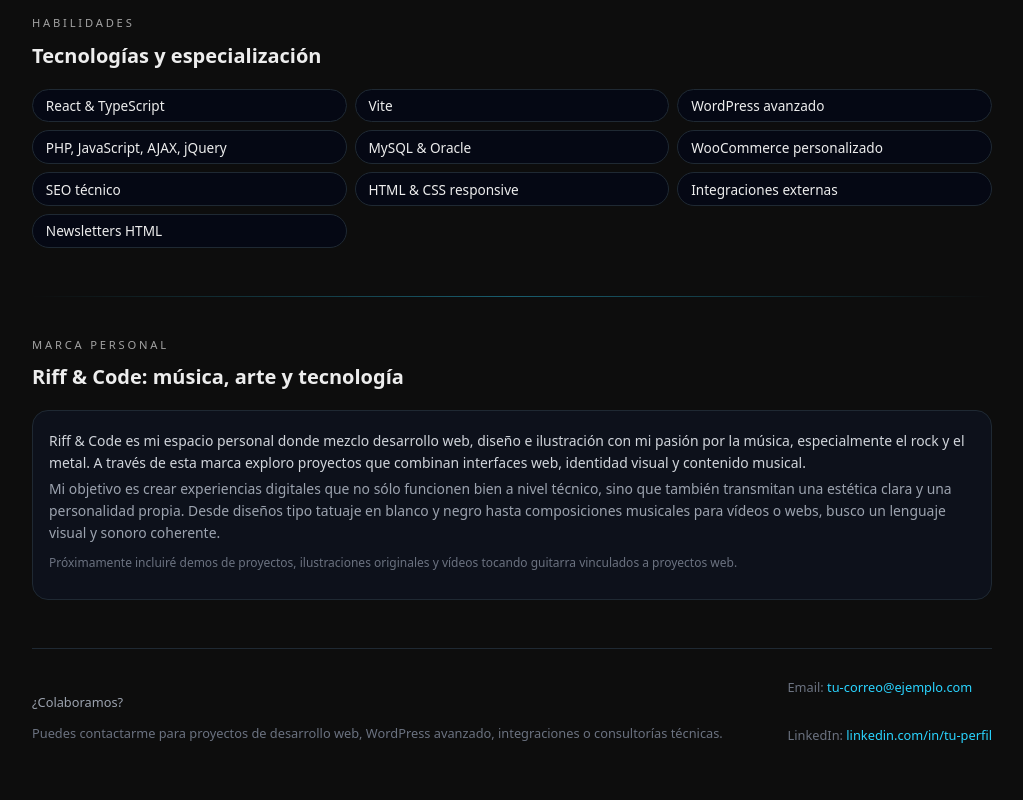
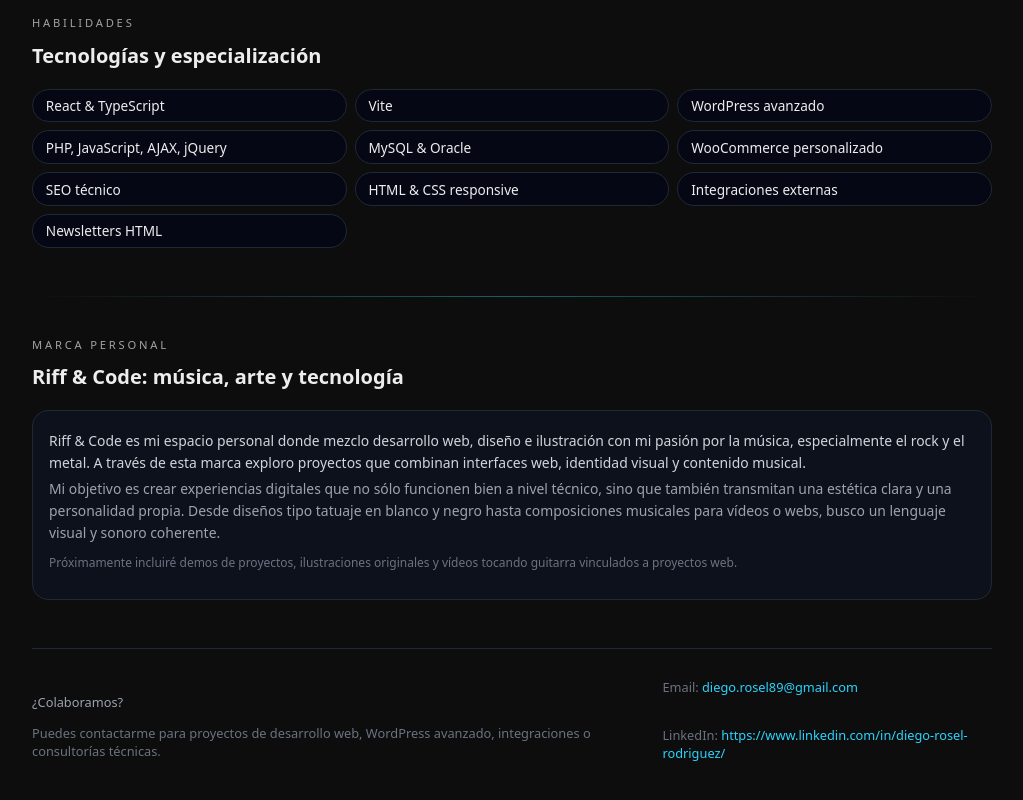
Before and after one commit to diegoroselrodriguez/my-portfolio, a React (Vite) app: page / in a window 1280 px wide. Shown: the part 2401-3201 px from the top of the page, without its empty margins (128-1151 px from the left). Built offline with nearby package versions, Linux system fonts and the light colour scheme.

Commit message:
Update Footer.tsx

```diff
--- a/src/components/Footer.tsx
+++ b/src/components/Footer.tsx
@@ -13,18 +13,18 @@ export default function Footer() {
       <div className="footer-links">
         <p>
           Email:{" "}
-          <a href="mailto:tu-correo@ejemplo.com">
-            tu-correo@ejemplo.com
+          <a href="mailto:diego.rosel89@gmail.com">
+            diego.rosel89@gmail.com
           </a>
         </p>
         <p>
           LinkedIn:{" "}
           <a
-            href="https://www.linkedin.com"
+            href="https://www.linkedin.com/in/diego-rosel-rodriguez/"
             target="_blank"
             rel="noreferrer"
           >
-            linkedin.com/in/tu-perfil
+            https://www.linkedin.com/in/diego-rosel-rodriguez/
           </a>
         </p>
       </div>
```
